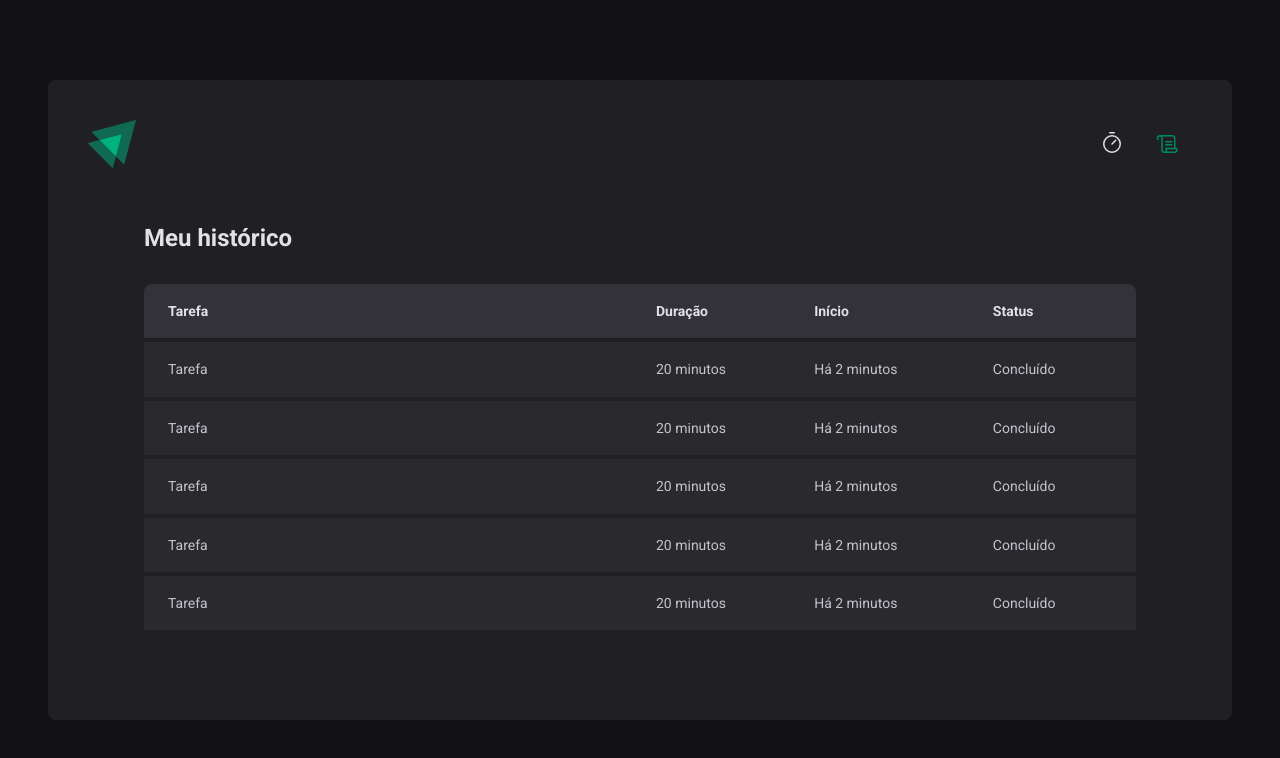
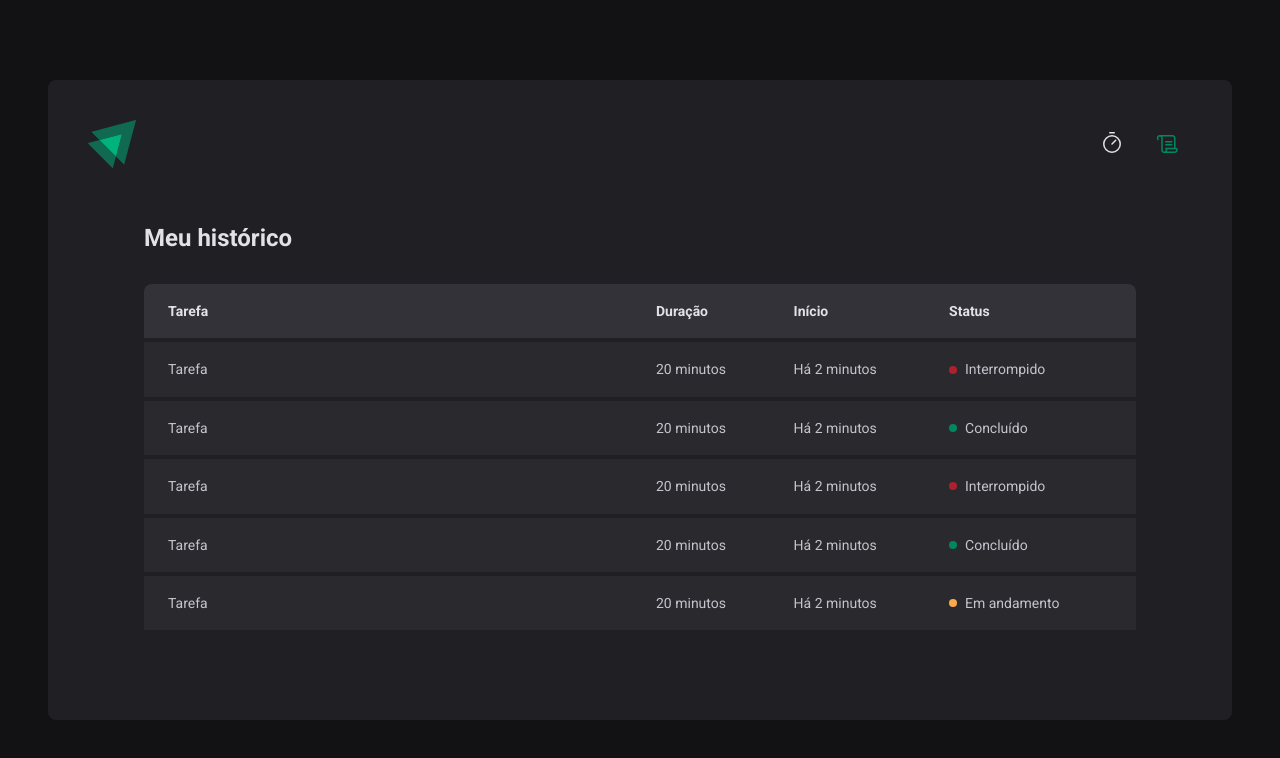
Before and after one commit to felipemarinhodev/rocketseat-timer, a React (Vite) app: page /history in a window 1280 px wide. Shown: the top 758 px of the page. Built offline with nearby package versions, Linux system fonts and the light colour scheme.

Commit message:
change the status behavior

```diff
--- a/src/pages/History/index.tsx
+++ b/src/pages/History/index.tsx
@@ -1,4 +1,4 @@
-import { HistoryContainer, HistoryList } from './styles'
+import { HistoryContainer, HistoryList, Status } from './styles'
 
 export function History() {
   return (
@@ -19,31 +19,41 @@
               <td>Tarefa</td>
               <td>20 minutos</td>
               <td>Há 2 minutos</td>
-              <td>Concluído</td>
+              <td>
+                <Status statusColor="red">Interrompido</Status>
+              </td>
             </tr>
             <tr>
               <td>Tarefa</td>
               <td>20 minutos</td>
               <td>Há 2 minutos</td>
-              <td>Concluído</td>
+              <td>
+                <Status statusColor="green">Concluído</Status>
+              </td>
             </tr>
             <tr>
               <td>Tarefa</td>
               <td>20 minutos</td>
               <td>Há 2 minutos</td>
-              <td>Concluído</td>
+              <td>
+                <Status statusColor="red">Interrompido</Status>
+              </td>
             </tr>
             <tr>
               <td>Tarefa</td>
               <td>20 minutos</td>
               <td>Há 2 minutos</td>
-              <td>Concluído</td>
+              <td>
+                <Status statusColor="green">Concluído</Status>
+              </td>
             </tr>
             <tr>
               <td>Tarefa</td>
               <td>20 minutos</td>
               <td>Há 2 minutos</td>
-              <td>Concluído</td>
+              <td>
+                <Status statusColor="yellow">Em andamento</Status>
+              </td>
             </tr>
           </tbody>
         </table>
--- a/src/pages/History/styles.ts
+++ b/src/pages/History/styles.ts
@@ -63,3 +63,28 @@
     }
   `}
 `
+
+const STATUS_COLORS = {
+  yellow: 'yellow-500',
+  red: 'red-500',
+  green: 'green-500',
+} as const
+
+interface StatusProps {
+  statusColor: keyof typeof STATUS_COLORS
+}
+export const Status = styled.span<StatusProps>`
+  ${({ theme, statusColor }) => css`
+    display: flex;
+    align-items: center;
+    gap: 0.5rem;
+
+    &::before {
+      content: '';
+      width: 0.5rem;
+      height: 0.5rem;
+      border-radius: 50%;
+      background: ${theme[STATUS_COLORS[statusColor]]};
+    }
+  `}
+`
```
